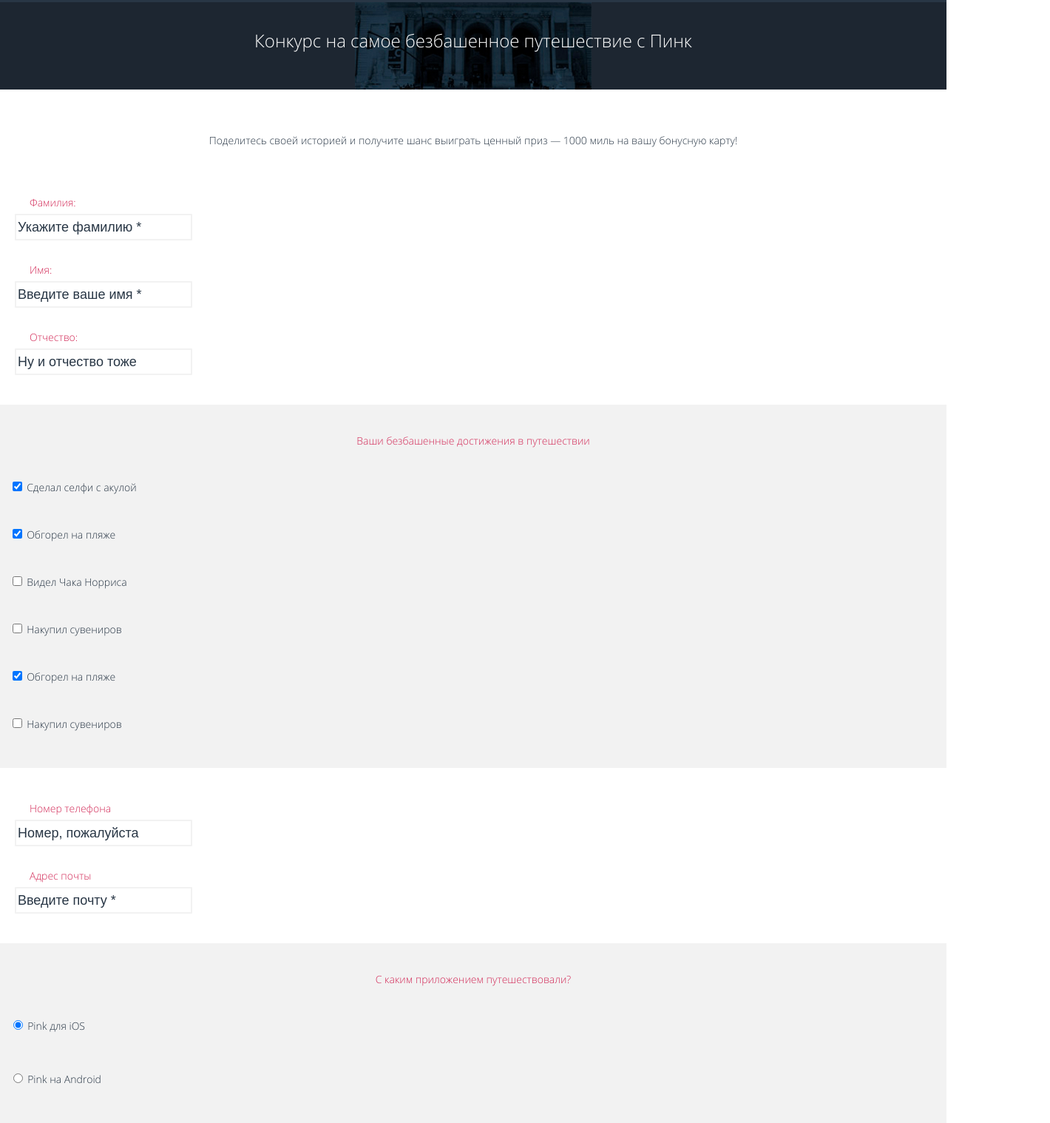
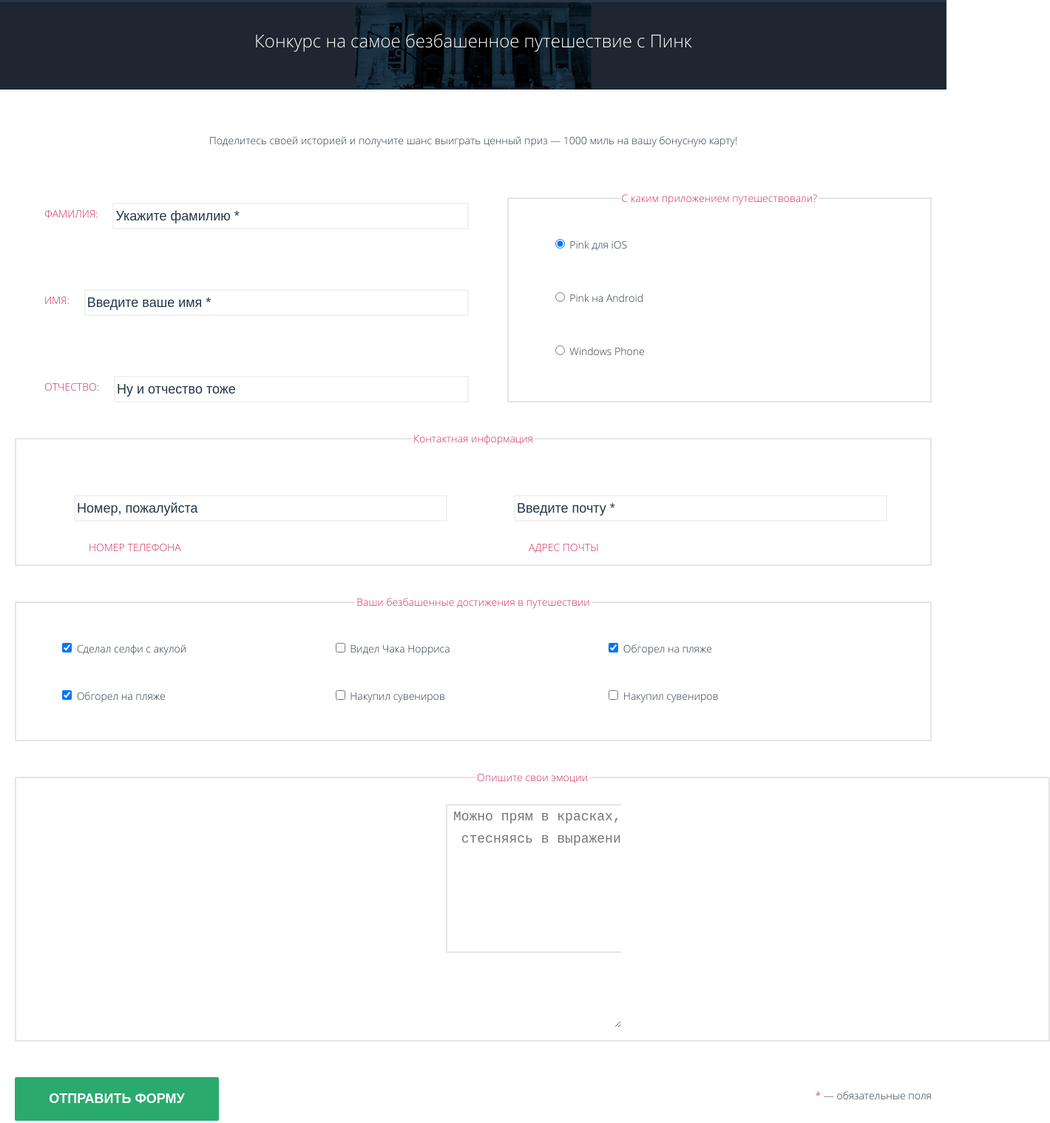
Before and after one commit to asvetta/1685555-pink-23, a website: page source/form.html in a window 1280 px wide. Shown: the part 83-1601 px from the top of the page at 74% size, 1420 px wide, since content can reach past the window. Drawn offline with nearby package versions, Linux system fonts and the light colour scheme; files that its build step writes are made by us from their sources.

Commit message:
Адаптивная сетка внутренних страниц

```diff
--- a/source/form.html
+++ b/source/form.html
@@ -33,7 +33,7 @@
       <div class="main-nav__wrapper">
         <ul class="main-nav__list">
           <li class="main-nav__item">
-            <a class="main-nav__link"  href="index.html">Главная</a>
+            <a class="main-nav__link" href="index.html">Главная</a>
           </li>
           <li class="main-nav__item">
             <a class="main-nav__link" href="catalog.html">Фотографии</a>
@@ -61,21 +61,21 @@
         <p class="competition__description">Поделитесь своей историей и получите шанс выиграть ценный приз — 1000 миль
           на вашу бонусную карту!</p>
         <form class="competition__form" action="https://echo.htmlacademy.ru" method="post">
-          <div class="competition__item competition__line">
-            <ul class="competition__list competition__line-list">
-              <li class="competition__list-item competition__line-item">
-                <label class="competition__line-label" for="your-surname">Фамилия:</label><br>
-                <input class="competition__line-input" type="text" name="your-surname" id="your-surname"
+          <div class="competition__item competition__name">
+            <ul class="competition__list competition__name-list">
+              <li class="competition__list-item competition__name-item">
+                <label class="competition__name-label" for="your-surname">Фамилия:</label><br>
+                <input class="competition__name-input" type="text" name="your-surname" id="your-surname"
                   placeholder="Укажите фамилию *">
               </li>
-              <li class="competition__list-item competition__line-item">
-                <label class="competition__line-label" for="your-name">Имя:</label><br>
-                <input class="competition__line-input" type="text" name="your-name" id="your-name"
+              <li class="competition__list-item competition__name-item">
+                <label class="competition__name-label" for="your-name">Имя:</label><br>
+                <input class="competition__name-input" type="text" name="your-name" id="your-name"
                   placeholder="Введите ваше имя *">
               </li>
-              <li class="competition__list-item competition__line-item">
-                <label class="competition__line-label" for="your-patronymic">Отчество:</label><br>
-                <input class="competition__line-input" type="text" name="your-patronymic" id="your-patronymic"
+              <li class="competition__list-item competition__name-item">
+                <label class="competition__name-label" for="your-patronymic">Отчество:</label><br>
+                <input class="competition__name-input" type="text" name="your-patronymic" id="your-patronymic"
                   placeholder="Ну и отчество тоже">
               </li>
             </ul>
@@ -115,18 +115,22 @@
               </ul>
             </fieldset>
           </div>
-          <div class="competition__item competition__line">
-            <ul class="competition__list competition__line-list">
-              <li class="competition__list-item competition__line-item">
-                <label class="competition__line-label" for="tel">Номер телефона</label><br>
-                <input class="competition__line-input" type="text" name="tel" id="tel" placeholder="Номер, пожалуйста">
-              </li>
-              <li class="competition__list-item competition__line-item">
-                <label class="competition__line-label" for="email">Адрес почты</label><br>
-                <input class="competition__line-input" type="text" name="email" id="email"
-                  placeholder="Введите почту *">
-              </li>
-            </ul>
+          <div class="competition__item competition__contacts">
+            <fieldset class="competition__fieldset competition__fieldset-contacts">
+              <legend class="competition__legend competition__legend-contacts">Контактная информация</legend>
+              <ul class="competition__list competition__contacts-list">
+                <li class="competition__list-item competition__contacts-item">
+                  <label class="competition__contacts-label" for="tel">Номер телефона</label><br>
+                  <input class="competition__contacts-input" type="text" name="tel" id="tel"
+                    placeholder="Номер, пожалуйста">
+                </li>
+                <li class="competition__list-item competition__contacts-item">
+                  <label class="competition__contacts-label" for="email">Адрес почты</label><br>
+                  <input class="competition__contacts-input" type="text" name="email" id="email"
+                    placeholder="Введите почту *">
+                </li>
+              </ul>
+            </fieldset>
           </div>
           <div class="competition__item competition__radio">
             <fieldset class="competition__fieldset competition__fieldset-radio">
@@ -153,12 +157,12 @@
               </ul>
             </fieldset>
           </div>
-          <div class="competition__item competition__textarea">
+          <div class="competition__item competition__textarea-wrapper">
             <fieldset class="competition__fieldset competition__fieldset-textarea">
               <legend class="competition__legend competition__legend-textarea">
                 Опишите свои эмоции
               </legend>
-              <textarea class="competition__textarea" name="emotions" id="emotions-field" rows="8"
+              <textarea class="competition__textarea" name="emotions" id="emotions-field" rows="10"
                 placeholder="Можно прям в красках, не стесняясь в выражениях"></textarea>
             </fieldset>
           </div>
@@ -174,7 +178,9 @@
         <h2 class="visually-hidden">Ошибка</h2>
         <h3 class="error__title">Что-то пошло не так!</h3>
         <p class="error__description">Проверьте поля, выделенные красным, скорее всего вы забыли их заполнить</p>
-        <button class="error__button" type="button">Ок</button>
+        <div class="error__button-wrapper">
+          <button class="error__button" type="button">Ок</button>
+        </div>
       </div>
     </section>
     <section class="success">
--- a/source/less/blocks/competition.less
+++ b/source/less/blocks/competition.less
@@ -19,14 +19,15 @@
   padding-bottom: 15px;
 }
 
-.competition__line-label {
+.competition__name-label {
   font-size: 14px;
   line-height: 30px;
   color: @pink;
   margin-left: 40px;
+  text-transform: uppercase;
 }
 
-.competition__line-input {
+.competition__name-input {
   font-size: 18px;
   line-height: 30px;
   color: @darkgrey;
@@ -36,7 +37,31 @@
   border-radius: 1px;
 }
 
-.competition__line-input::placeholder {
+.competition__name-input::placeholder {
+  font-size: 18px;
+  line-height: 30px;
+  color: @darkgrey;
+}
+
+.competition__contacts-label {
+  font-size: 14px;
+  line-height: 30px;
+  color: @pink;
+  margin-left: 40px;
+  text-transform: uppercase;
+}
+
+.competition__contacts-input {
+  font-size: 18px;
+  line-height: 30px;
+  color: @darkgrey;
+  margin-left: 20px;
+  margin-bottom: 25px;
+  border: 2px solid @grey;
+  border-radius: 1px;
+}
+
+.competition__contacts-input::placeholder {
   font-size: 18px;
   line-height: 30px;
   color: @darkgrey;
@@ -114,3 +139,175 @@
   line-height: 30px;
   color: @darkgrey;
 }
+
+@media (min-width: @tablet-width) {
+  .competition__form {
+    display: flex;
+    flex-direction: column;
+  }
+
+  .competition__name {
+    order: 1;
+    .margin-form-tablet;
+  }
+
+  .competition__radio {
+    order: 2;
+    background-color: @white;
+  }
+
+  .competition__contacts {
+    order: 3;
+  }
+
+  .competition__checkbox {
+    order: 4;
+    background-color: @white;
+  }
+
+  .competition__textarea-wrapper {
+    order: 5;
+  }
+
+  .competition__button-wrapper {
+    order: 6;
+  }
+
+  .competition__fieldset-radio {
+    .border-form;
+    .padding-form-tablet;
+    .margin-form-tablet;
+  }
+
+  .competition__fieldset-contacts {
+    .border-form;
+    .padding-form-tablet;
+    .margin-form-tablet;
+  }
+
+  .competition__fieldset-checkbox {
+    .border-form;
+    .padding-form-tablet;
+    .margin-form-tablet;
+  }
+
+  .competition__fieldset-textarea {
+    .border-form;
+    .padding-form-tablet;
+    .margin-form-tablet;
+    width: 100%;
+  }
+
+  .competition__button-wrapper {
+    display: flex;
+    justify-content: space-between;
+    align-items: center;
+    .margin-form-tablet;
+  }
+
+  .competition__name-item  {
+    display: flex;
+  }
+
+  .competition__name-input {
+    width: 100%;
+  }
+
+  .competition__contacts-item {
+    display: flex;
+    flex-direction: column;
+  }
+
+  .competition__contacts-input {
+    order: 1;
+    margin-bottom: 20px;
+  }
+
+  .competition__contacts-label {
+    order: 2;
+  }
+}
+
+@media (min-width: @desktop-width) {
+  .competition__form {
+    display: flex;
+    justify-content: space-between;
+    flex-direction: row;
+    flex-wrap: wrap;
+  }
+
+  .competition__name {
+    width: 48%;
+    padding-top: 15px;
+  }
+
+  .competition__name-list {
+    display: grid;
+    grid-template-rows: 1fr 1fr 1fr;
+    gap: 56px;
+  }
+
+  .competition__radio {
+    width: 48%;
+    padding-top: 0;
+  }
+
+  .competition__checkbox {
+    width: 100%;
+  }
+
+  .competition__checkbox-list {
+    display: flex;
+    flex-wrap: wrap;
+  }
+
+  .competition__checkbox-item {
+    width: 33%;
+  }
+
+  .competition__contacts {
+    width: 100%;
+  }
+
+  .competition__checkbox-item:first-child {
+    order: 1;
+  }
+
+  .competition__checkbox-item:nth-child(2) {
+    order: 4;
+  }
+
+  .competition__checkbox-item:nth-child(3) {
+    order: 2;
+  }
+
+  .competition__checkbox-item:nth-child(4) {
+    order: 5;
+  }
+
+  .competition__checkbox-item:nth-child(5) {
+    order: 3;
+  }
+
+  .competition__checkbox-item:nth-child(6) {
+    order: 6;
+  }
+
+  .competition__contacts-list {
+    display: grid;
+    grid-template-columns: 1fr 1fr;
+    gap: 70px;
+  }
+
+  .competition__textarea-wrapper {
+    width: 100%;
+  }
+
+  .competition__fieldset-textarea {
+    text-align: center;
+  }
+
+  .competition__button-wrapper {
+    width: 100%;
+  }
+}
--- a/source/less/blocks/error.less
+++ b/source/less/blocks/error.less
@@ -16,6 +16,12 @@
   margin-bottom: 48px;
 }
 
+.error__button-wrapper {
+  background-color: @grey;
+  padding-top: 50px;
+  padding-bottom: 50px;
+}
+
 .error__button {
   .button-form;
 }
--- a/source/less/blocks/gallery.less
+++ b/source/less/blocks/gallery.less
@@ -60,3 +60,29 @@
   line-height: 24px;
   margin: 0;
 }
+
+@media (min-width: @tablet-width) {
+  .gallery__list {
+    display: flex;
+    flex-wrap: wrap;
+    justify-content: space-around;
+  }
+
+  .gallery__item {
+    width: 48%;
+  }
+
+  .gallery__item--special {
+    width: 100%;
+  }
+}
+
+@media (min-width: @desktop-width) {
+  .gallery__item {
+    width: 32%;
+  }
+
+  .gallery__item--special {
+    width: 100%;
+  }
+}
--- a/source/less/blocks/upload.less
+++ b/source/less/blocks/upload.less
@@ -33,3 +33,35 @@
   opacity: 0.3;
   border: 3px solid @darkgrey;
 }
+
+@media (min-width: @tablet-width) {
+  .upload__settings {
+    display: flex;
+    justify-content: space-around;
+    align-items: center;
+    padding-bottom: 20px;
+  }
+
+  .upload__img-wrapper {
+    width: 48%;
+  }
+
+  .upload__options {
+    width: 48%;
+    display: grid;
+    grid-template-rows: 1fr 1fr;
+    gap: 70px;
+  }
+
+  .upload__buttons {
+    padding: 0;
+    margin-top: 25px;
+  }
+}
+
+@media (min-width: @desktop-width) {
+  .upload__buttons {
+    display: flex;
+    justify-content: space-between;
+  }
+}
--- a/source/less/global/mixin.less
+++ b/source/less/global/mixin.less
@@ -46,3 +46,18 @@
   font-size: 18px;
   line-height: 18px;
 }
+
+.border-form {
+  border: 2px solid @lightgrey;
+  border-radius: 1px;
+}
+
+.padding-form-tablet {
+  padding-left: 58px;
+  padding-right: 58px;
+}
+
+.margin-form-tablet {
+  margin-left: 20px;
+  margin-right: 20px;
+}
```
Also changed, not shown: source/catalog.html (+6 -0 lines).
